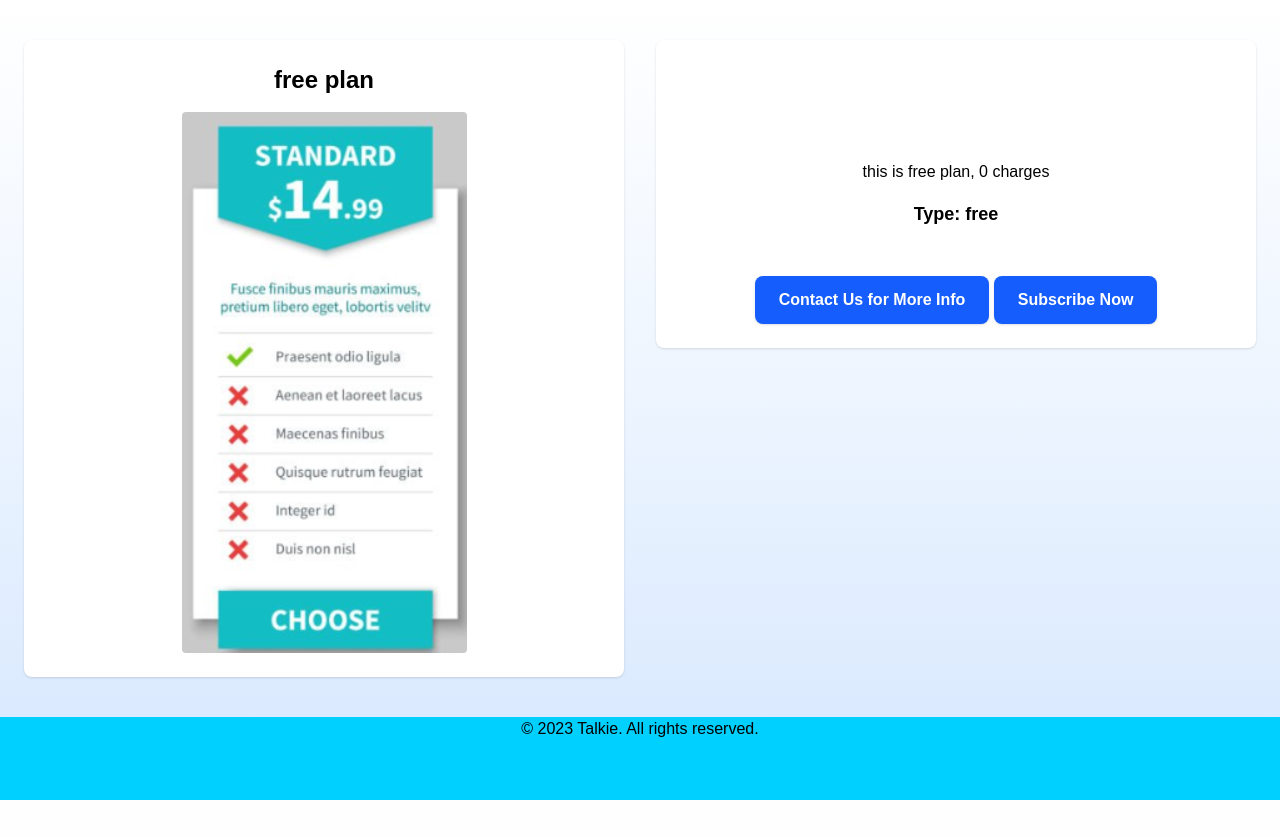
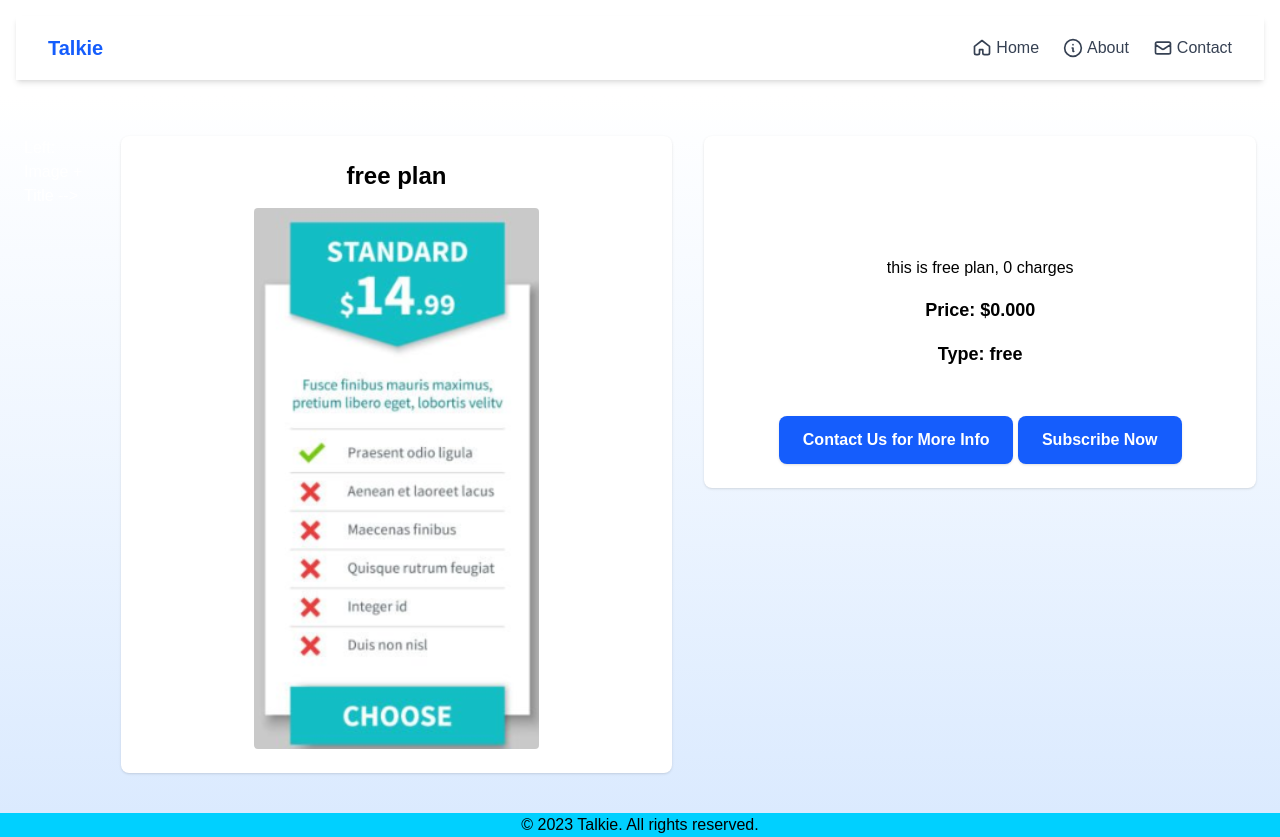
Before and after one commit to saadkhi/talkie, a Django app: page /plan/1/ in a window 1280 px wide. Before the commit the page ends 800 px from the top, so only its background shows below. Run offline with Django 5.2, Linux system fonts and the light colour scheme; data comes from the database, SQL or seed files in the repository; both versions use the stored data as it was after the commit; some libraries are stand-ins or nearby versions.

Commit message:
done till model and urls in django (some more changes)

```diff
--- a/talkie/talkie_app/models.py
+++ b/talkie/talkie_app/models.py
@@ -13,6 +13,7 @@
     date_time = models.DateTimeField(default=timezone.now)
     type =  models.CharField(max_length=20, choices=subscription_type)
     description = models.TextField(default='')
+    price = models.DecimalField(max_digits=10, decimal_places=3, default=0.000)
 
     def __str__(self):
         return self.name
--- a/talkie/templates/main.html
+++ b/talkie/templates/main.html
@@ -13,6 +13,53 @@
     {% tailwind_css %}
 </head>
 <body class="bg-blue-600 text-gray-800">
+    {% block header %}
+    <header class="bg-white shadow p-4">
+        <nav class="bg-white shadow-md">
+  <div class="max-w-7xl mx-auto px-4 sm:px-6 lg:px-8">
+    <div class="flex justify-between h-16 items-center">
+      <!-- Logo or Brand Name -->
+      <div class="flex-shrink-0 text-xl font-bold text-blue-600">
+        Talkie
+      </div>
+
+      <!-- Navigation Links -->
+      <div class="flex space-x-6">
+        <!-- Home -->
+        <a href="/" class="flex items-center text-gray-700 hover:text-blue-600 transition">
+          <!-- Home Icon -->
+          <svg class="w-5 h-5 mr-1" xmlns="http://www.w3.org/2000/svg" fill="none" viewBox="0 0 24 24" stroke="currentColor">
+            <path stroke-linecap="round" stroke-linejoin="round" stroke-width="2"
+              d="M3 10l9-7 9 7v8a2 2 0 01-2 2h-4a2 2 0 01-2-2v-4H9v4a2 2 0 01-2 2H5a2 2 0 01-2-2v-8z" />
+          </svg>
+          Home
+        </a>
+
+        <!-- About -->
+        <a href="/about/" class="flex items-center text-gray-700 hover:text-blue-600 transition">
+          <!-- About Icon -->
+          <svg class="w-5 h-5 mr-1" xmlns="http://www.w3.org/2000/svg" fill="none" viewBox="0 0 24 24" stroke="currentColor">
+            <path stroke-linecap="round" stroke-linejoin="round" stroke-width="2"
+              d="M13 16h-1v-4h-1m1-4h.01M12 2a10 10 0 1010 10A10 10 0 0012 2z" />
+          </svg>
+          About
+        </a>
+
+        <!-- Contact -->
+        <a href="/contact/" class="flex items-center text-gray-700 hover:text-blue-600 transition">
+          <!-- Contact Icon -->
+          <svg class="w-5 h-5 mr-1" xmlns="http://www.w3.org/2000/svg" fill="none" viewBox="0 0 24 24" stroke="currentColor">
+            <path stroke-linecap="round" stroke-linejoin="round" stroke-width="2"
+              d="M3 8l7.89 5.26a2 2 0 002.22 0L21 8M5 19h14a2 2 0 002-2V7a2 2 0 00-2-2H5a2 2 0 00-2 2v10a2 2 0 002 2z" />
+          </svg>
+          Contact
+        </a>
+      </div>
+    </div>
+  </div>
+</nav>
+    </header>
+    {% endblock %}
     {% block content %}
     <h1>Welcome to Talkie</h1>
     <p>Your platform for engaging conversations.</p>
--- a/talkie/templates/website/about.html
+++ b/talkie/templates/website/about.html
@@ -1,3 +1,4 @@
+{% extends "main.html" %}
 {% load static %}
 
 <!DOCTYPE html>
--- a/talkie/templates/website/contact.html
+++ b/talkie/templates/website/contact.html
@@ -1,3 +1,4 @@
+{% extends "main.html" %}
 {% load static %}
 
 <!DOCTYPE html>
--- a/talkie/templates/website/index.html
+++ b/talkie/templates/website/index.html
@@ -1,4 +1,5 @@
 {% extends "main.html" %}
+{% load static %}
 
 {% block title %}Talkie - Home{% endblock %}
 
--- a/talkie/templates/website/plan_details.html
+++ b/talkie/templates/website/plan_details.html
@@ -5,7 +5,7 @@
 {% block content %}
 <div class="flex flex-col lg:flex-row gap-8 px-6 py-10 bg-gradient-to-b from-white via-blue-50 to-blue-100">
 
-  <!-- 🖼️ Left: Image + Title -->
+  <!----> Left: Image + Title -->
   <div name="plan-details" class="lg:w-[100%] h-[100%] bg-white p-6 rounded-lg shadow">
     <h1 class="text-2xl font-bold text-center mb-4">{{ plan.name }}</h1>
     <img class="mx-auto rounded" src="{{ plan.image.url }}" alt="{{ plan.name }}">
@@ -13,11 +13,12 @@
     {# <p class="mt-4 text-gray-600 text-sm text-center">{{ plan.description }}</p> #}
   </div>
 
-  <!-- 📄 Right: Plan Description -->
+  <!-- Right: Plan Description -->
   <div class="lg:w-[100%] h-[100%] bg-white p-6 rounded-lg shadow">
     <h2 class="text-3xl font-bold text-center mb-6">Plan Details</h2>
     <h3 class="text-xl font-semibold">{{ plan.name }}</h3>
     <p class="mt-2 text-gray-700">{{ plan.description }}</p>
+    <p class="mt-4 text-lg font-bold">Price: ${{ plan.price }}</p>
     <p class="mt-4 text-lg font-bold">Type: {{ plan.type }}</p>
     <div class="mt-6 text-center">
     <a href="/contact/" class="inline-block px-6 py-3 bg-blue-600 text-white font-semibold rounded-lg shadow hover:bg-blue-700 transition">
--- a/talkie/theme/static/css/dist/styles.css
+++ b/talkie/theme/static/css/dist/styles.css
@@ -20,6 +20,7 @@
     --color-blue-600: oklch(54.6% 0.245 262.881);
     --color-blue-700: oklch(48.8% 0.243 264.376);
     --color-gray-50: oklch(98.5% 0.002 247.839);
+    --color-gray-300: oklch(87.2% 0.01 258.338);
     --color-gray-500: oklch(55.1% 0.027 264.364);
     --color-gray-600: oklch(44.6% 0.03 256.802);
     --color-gray-700: oklch(37.3% 0.034 259.733);
@@ -30,6 +31,7 @@
     --spacing: 0.25rem;
     --container-4xl: 56rem;
     --container-6xl: 72rem;
+    --container-7xl: 80rem;
     --text-sm: 0.875rem;
     --text-sm--line-height: calc(1.25 / 0.875);
     --text-lg: 1.125rem;
@@ -42,11 +44,13 @@
     --text-3xl--line-height: calc(2.25 / 1.875);
     --text-5xl: 3rem;
     --text-5xl--line-height: 1;
+    --font-weight-medium: 500;
     --font-weight-semibold: 600;
     --font-weight-bold: 700;
     --font-weight-extrabold: 800;
     --tracking-normal: 0em;
     --leading-normal: 1.5;
+    --radius-md: 0.375rem;
     --radius-lg: 0.5rem;
     --radius-xl: 0.75rem;
     --drop-shadow-sm: 0 1px 2px rgb(0 0 0 / 0.15);
@@ -241,6 +245,9 @@
   .mx-auto {
     margin-inline: auto;
   }
+  .mt-1 {
+    margin-top: calc(var(--spacing) * 1);
+  }
   .mt-2 {
     margin-top: calc(var(--spacing) * 2);
   }
@@ -255,6 +262,9 @@
   }
   .mt-10 {
     margin-top: calc(var(--spacing) * 10);
+  }
+  .mr-1 {
+    margin-right: calc(var(--spacing) * 1);
   }
   .mb-2 {
     margin-bottom: calc(var(--spacing) * 2);
@@ -283,8 +293,14 @@
   .inline-flex {
     display: inline-flex;
   }
+  .h-5 {
+    height: calc(var(--spacing) * 5);
+  }
   .h-10 {
     height: calc(var(--spacing) * 10);
+  }
+  .h-16 {
+    height: calc(var(--spacing) * 16);
   }
   .h-32 {
     height: calc(var(--spacing) * 32);
@@ -334,6 +350,12 @@
   .max-w-6xl {
     max-width: var(--container-6xl);
   }
+  .max-w-7xl {
+    max-width: var(--container-7xl);
+  }
+  .flex-shrink-0 {
+    flex-shrink: 0;
+  }
   .grid-cols-1 {
     grid-template-columns: repeat(1, minmax(0, 1fr));
   }
@@ -342,6 +364,9 @@
   }
   .items-center {
     align-items: center;
+  }
+  .justify-between {
+    justify-content: space-between;
   }
   .justify-center {
     justify-content: center;
@@ -360,6 +385,11 @@
     margin-inline-start: calc(calc(var(--spacing) * 4) * var(--tw-space-x-reverse));
     margin-inline-end: calc(calc(var(--spacing) * 4) * calc(1 - var(--tw-space-x-reverse)));
   }
+  :where(.space-x-6 > :not(:last-child)) {
+    --tw-space-x-reverse: 0;
+    margin-inline-start: calc(calc(var(--spacing) * 6) * var(--tw-space-x-reverse));
+    margin-inline-end: calc(calc(var(--spacing) * 6) * calc(1 - var(--tw-space-x-reverse)));
+  }
   .rounded {
     border-radius: 0.25rem;
   }
@@ -368,6 +398,9 @@
   }
   .rounded-lg {
     border-radius: var(--radius-lg);
+  }
+  .rounded-md {
+    border-radius: var(--radius-md);
   }
   .rounded-xl {
     border-radius: var(--radius-xl);
@@ -382,6 +415,9 @@
   }
   .border-blue-600 {
     border-color: var(--color-blue-600);
+  }
+  .border-gray-300 {
+    border-color: var(--color-gray-300);
   }
   .bg-blue-100 {
     background-color: var(--color-blue-100);
@@ -430,6 +466,9 @@
   .object-cover {
     object-fit: cover;
   }
+  .p-4 {
+    padding: calc(var(--spacing) * 4);
+  }
   .p-6 {
     padding: calc(var(--spacing) * 6);
   }
@@ -438,6 +477,9 @@
   }
   .px-2 {
     padding-inline: calc(var(--spacing) * 2);
+  }
+  .px-3 {
+    padding-inline: calc(var(--spacing) * 3);
   }
   .px-4 {
     padding-inline: calc(var(--spacing) * 4);
@@ -480,6 +522,9 @@
   }
   .py-4 {
     padding-block: calc(var(--spacing) * 4);
+  }
+  .py-8 {
+    padding-block: calc(var(--spacing) * 8);
   }
   .py-10 {
     padding-block: calc(var(--spacing) * 10);
@@ -535,6 +580,10 @@
     --tw-font-weight: var(--font-weight-extrabold);
     font-weight: var(--font-weight-extrabold);
   }
+  .font-medium {
+    --tw-font-weight: var(--font-weight-medium);
+    font-weight: var(--font-weight-medium);
+  }
   .font-semibold {
     --tw-font-weight: var(--font-weight-semibold);
     font-weight: var(--font-weight-semibold);
@@ -580,6 +629,14 @@
     --tw-shadow: 0 1px 3px 0 var(--tw-shadow-color, rgb(0 0 0 / 0.1)), 0 1px 2px -1px var(--tw-shadow-color, rgb(0 0 0 / 0.1));
     box-shadow: var(--tw-inset-shadow), var(--tw-inset-ring-shadow), var(--tw-ring-offset-shadow), var(--tw-ring-shadow), var(--tw-shadow);
   }
+  .shadow-md {
+    --tw-shadow: 0 4px 6px -1px var(--tw-shadow-color, rgb(0 0 0 / 0.1)), 0 2px 4px -2px var(--tw-shadow-color, rgb(0 0 0 / 0.1));
+    box-shadow: var(--tw-inset-shadow), var(--tw-inset-ring-shadow), var(--tw-ring-offset-shadow), var(--tw-ring-shadow), var(--tw-shadow);
+  }
+  .shadow-sm {
+    --tw-shadow: 0 1px 3px 0 var(--tw-shadow-color, rgb(0 0 0 / 0.1)), 0 1px 2px -1px var(--tw-shadow-color, rgb(0 0 0 / 0.1));
+    box-shadow: var(--tw-inset-shadow), var(--tw-inset-ring-shadow), var(--tw-ring-offset-shadow), var(--tw-ring-shadow), var(--tw-shadow);
+  }
   .drop-shadow-sm {
     --tw-drop-shadow-size: drop-shadow(0 1px 2px var(--tw-drop-shadow-color, rgb(0 0 0 / 0.15)));
     --tw-drop-shadow: drop-shadow(var(--drop-shadow-sm));
@@ -606,6 +663,11 @@
     }
   }
   @media (hover: hover) {
+    .hover\:text-blue-600:hover {
+      color: var(--color-blue-600);
+    }
+  }
+  @media (hover: hover) {
     .hover\:underline:hover {
       text-decoration-line: underline;
     }
@@ -616,9 +678,24 @@
       box-shadow: var(--tw-inset-shadow), var(--tw-inset-ring-shadow), var(--tw-ring-offset-shadow), var(--tw-ring-shadow), var(--tw-shadow);
     }
   }
+  .focus\:border-blue-500:focus {
+    border-color: var(--color-blue-500);
+  }
+  .focus\:ring-blue-500:focus {
+    --tw-ring-color: var(--color-blue-500);
+  }
+  .focus\:outline-none:focus {
+    --tw-outline-style: none;
+    outline-style: none;
+  }
   @media (width >= 40rem) {
     .sm\:grid-cols-2 {
       grid-template-columns: repeat(2, minmax(0, 1fr));
+    }
+  }
+  @media (width >= 40rem) {
+    .sm\:px-6 {
+      padding-inline: calc(var(--spacing) * 6);
     }
   }
   @media (width >= 64rem) {
@@ -649,6 +726,11 @@
   @media (width >= 64rem) {
     .lg\:flex-row {
       flex-direction: row;
+    }
+  }
+  @media (width >= 64rem) {
+    .lg\:px-8 {
+      padding-inline: calc(var(--spacing) * 8);
     }
   }
 }
```
Also changed, not shown: talkie/db.sqlite3, talkie/talkie_app/migrations/0004_talkie_user_models_price.py (added).
